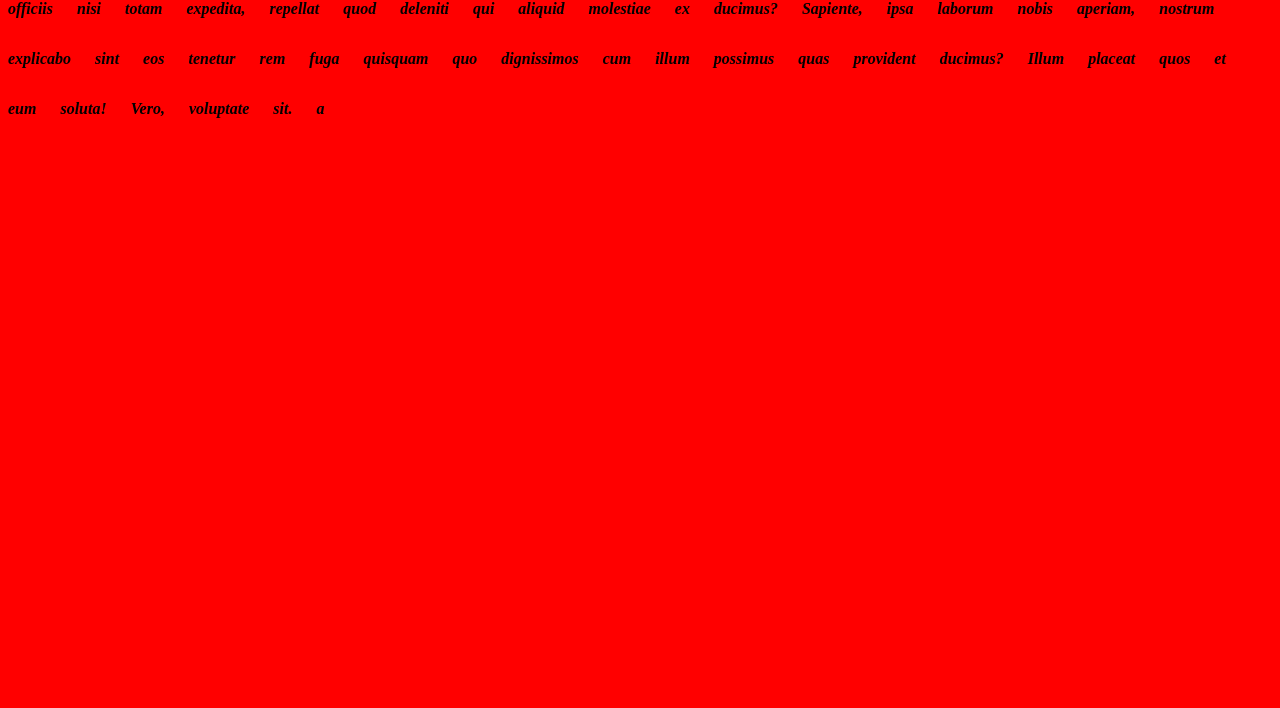
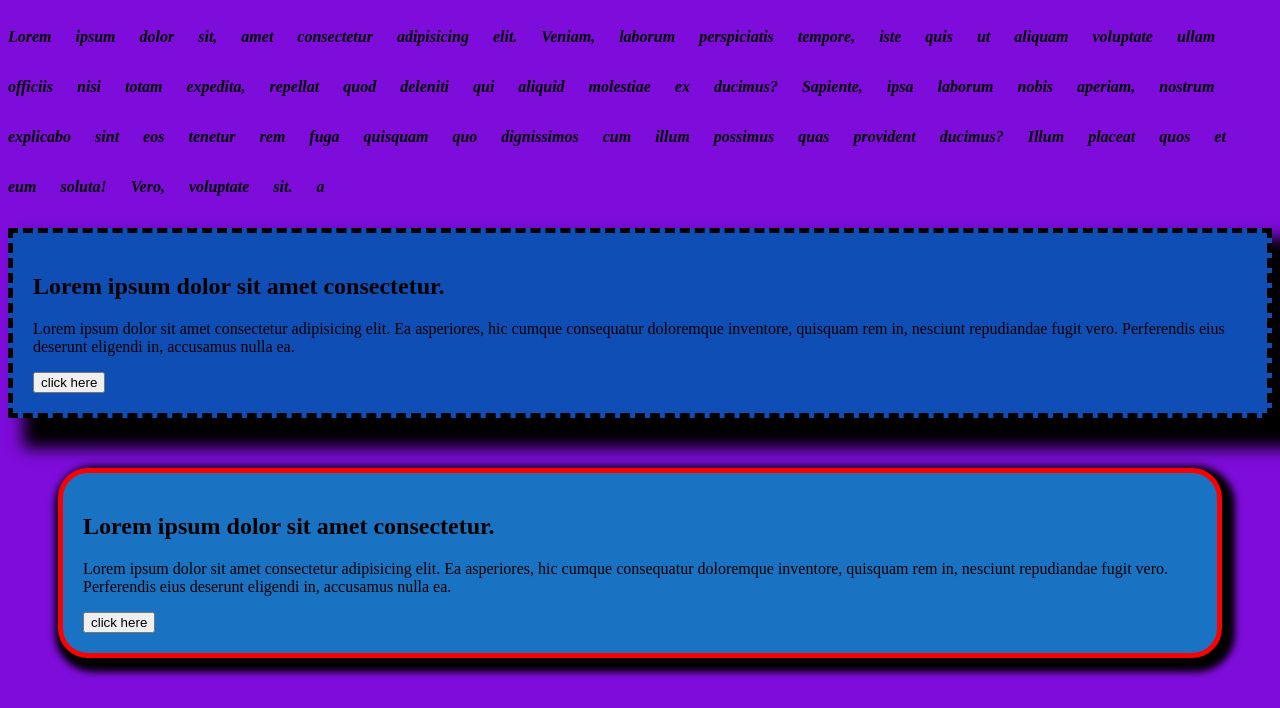
Before and after one commit to Rohit0445/HTML-PS5, a plain HTML site: page index.html in a window 1280 px wide. Shown: the part 298-1006 px from the top of the page. Before the commit the page ends 800 px from the top, so only its background shows below. Drawn offline with Linux system fonts and the light colour scheme.

Commit message:
flex box

```diff
--- /dev/null
+++ b/flex.css
@@ -0,0 +1,10 @@
+.parent{
+    display: flex;
+
+}
+
+h1{
+    border: 5px solid black;
+    margin: 10px;
+    padding: 10px;
+}
--- a/index.html
+++ b/index.html
@@ -36,5 +36,27 @@ Sapiente, ipsa laborum nobis aperiam, nostrum explicabo sint eos tenetur rem fug
  a
 
 </p>
+
+<section class="wrapper">
+
+    <h1>Lorem ipsum dolor sit amet consectetur.</h1>
+
+    <p>Lorem ipsum dolor sit amet consectetur adipisicing elit. Ea asperiores, hic cumque consequatur doloremque inventore, quisquam rem in, nesciunt repudiandae fugit vero. Perferendis eius deserunt eligendi in, accusamus nulla ea.</p>
+
+    <button>click here</button>
+
+</section>
+
+
+<section class="wrapper1">
+
+    <h1>Lorem ipsum dolor sit amet consectetur.</h1>
+
+    <p>Lorem ipsum dolor sit amet consectetur adipisicing elit. Ea asperiores, hic cumque consequatur doloremque inventore, quisquam rem in, nesciunt repudiandae fugit vero. Perferendis eius deserunt eligendi in, accusamus nulla ea.</p>
+
+    <button>click here</button>
+
+</section>
+
 </body>
 </html>
--- a/style.css
+++ b/style.css
@@ -1,15 +1,20 @@
 body{
-    background-color: red;
+    background-color: rgb(126, 12, 219);
 }
 
 
 
 .container{
-    background-color: aliceblue;
+    background-color: rgb(2, 56, 104);
+    color: aliceblue;
+    padding: 20px;
+    border: 5px double white;
+
 }
 
 .container2{
     background-color: aqua ;
+    border: 5px solid black;
 
     text-align: center;
     text-transform: uppercase;
@@ -34,3 +39,23 @@ body{
     word-spacing: 20px;
     line-height: 50px;
 }
+
+.wrapper{
+
+    background-color: rgb(14, 78, 181);
+    padding: 20px;
+    border: 5px dashed black;
+    box-shadow: 25px 20px 15px 10px black;
+}
+
+.wrapper1{
+
+    background-color: rgb(25, 115, 194);
+    padding: 20px;
+    margin: 50px;
+
+    border: 5px solid red;
+    border-radius: 30px;
+    box-shadow: 5px 6px 7px 8px black;
+
+}
```
Also changed, not shown: flex.html (added, +21 -0 lines).
